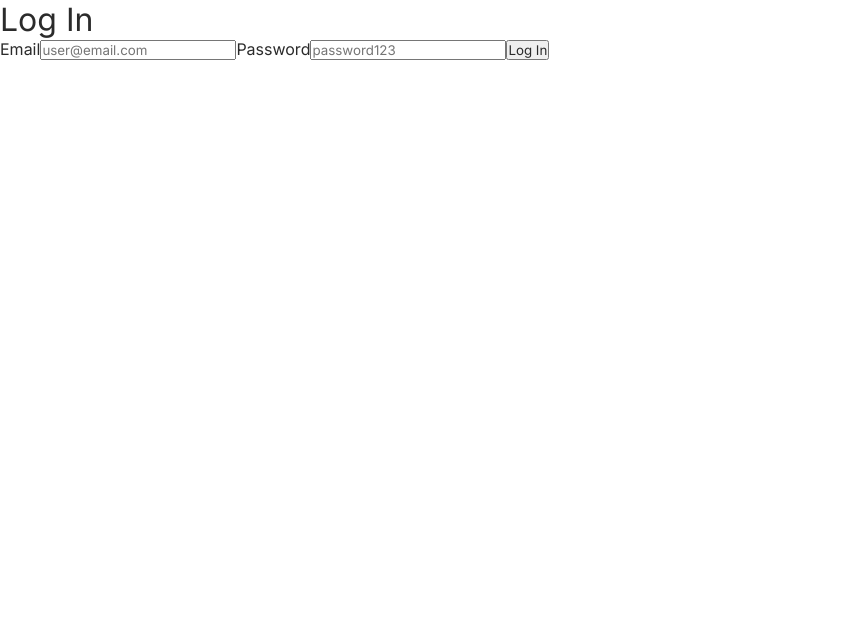
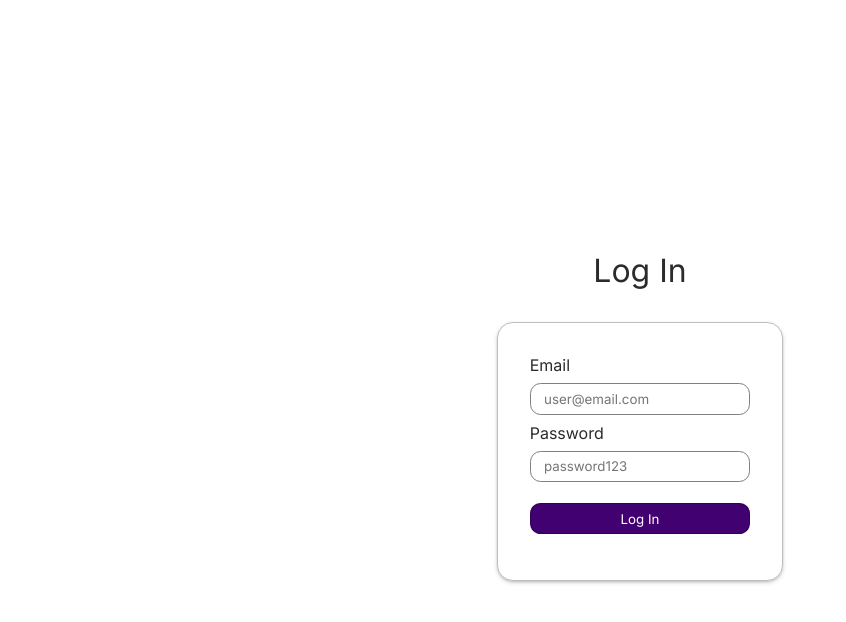
Before and after one commit to aidanlao/asocialadmin, a React (Create React App) app: page / in a window 1280 px wide. Shown: the top 622 px of the page, without its empty margins (0-846 px from the left). Built offline with nearby package versions, Linux system fonts and the light colour scheme.

Commit message:
Login page styling + Selected businesses glow

```diff
--- a/src/App.css
+++ b/src/App.css
@@ -527,3 +527,50 @@ border: none;
     display: none;
   }
 }
+
+.loginForm {
+  display: flex;
+  width: 100%;
+  min-height: 100vh;
+  justify-content: center;
+  align-items: center;
+  flex-direction: column;
+
+}
+.loginForm form {
+  display: flex;
+  flex-direction: column;
+  border: 1px solid rgba(0, 0, 0, 0.255);
+  padding: 2em;
+  box-shadow: rgba(50, 50, 93, 0.25) 0px 2px 5px -1px, rgba(0, 0, 0, 0.3) 0px 1px 3px -1px;
+  border-radius: 1em;
+  gap: 0.5em;
+}
+.loginForm h1 {
+  padding: 1em 0em;
+}
+.loginForm input {
+  padding: 0.5em 1em;
+  border-radius: 0.8em;
+  border: 1px solid grey;
+}
+.loginForm form button {
+  margin: 1em 0em;
+  padding: 0.5em 1em;
+  background-color: white;
+  border: 1px solid rgba(0, 0, 0, 0.253);
+  border-radius: 0.8em;
+  color: white;
+  background: #420171;
+  transition: 1s;
+}
+.loginForm form button:hover {
+  background: #7d38af;
+  cursor: pointer;
+}
+.selected {
+  -webkit-box-shadow: 0px 0px 20px -10px rgba(66,1,113,1);
+  -moz-box-shadow: 0px 0px 20px -10px rgba(66,1,113,1);
+  box-shadow: 0px 0px 20px -10px rgba(66,1,113,1);
+  outline: 1px solid rgba(66, 1, 113, 0.306);
+}
--- a/src/components/Login/index.js
+++ b/src/components/Login/index.js
@@ -21,7 +21,7 @@
 
     return (
       <div w="100%" h="100vh">
-        <div mx="1" maxW="md" p="9" borderWidth="1px" borderRadius="lg">
+        <div className="loginForm">
           <h1>
             Log In
           </h1>
--- a/src/components/businesses/business.js
+++ b/src/components/businesses/business.js
@@ -1,10 +1,11 @@
-export default function Business({ setCurrentBusiness, ...businessDetails  }) {
+export default function Business({ selected, setCurrentBusiness, ...businessDetails  }) {
 
     const { businessName } = businessDetails;
     const { id } = businessDetails;
+
     return (
         <>
-            <div onClick={() => {setCurrentBusiness({businessID: id, name: businessName})}} className="business">
+            <div className={"business " + `${selected}`} onClick={() => {setCurrentBusiness({businessID: id, name: businessName})}}>
                 <h1>{businessName}</h1>
             </div>
         </>
--- a/src/components/businesses/businesslist.js
+++ b/src/components/businesses/businesslist.js
@@ -3,14 +3,17 @@ import { useRewards } from "../../hooks/rewards"
 import { useBusiness } from "../../hooks/rewards";
 import { useEffect } from "react";
 import Business from "./business";
-export default function BusinessList({ setCurrentBusiness }) {
+export default function BusinessList({ currentBusiness, setCurrentBusiness }) {
     const { businesses, businessesLoading: isLoading} = useBusiness();
     let listItems;
+
     if (!isLoading) {
         listItems =  businesses?.map((business)=>{
             const data = business.data();
+            var selected = "";
+            business.id == currentBusiness.businessID ? selected = "selected" : selected = "";
             return (
-                <Business id={business.id} key={business.id} setCurrentBusiness={setCurrentBusiness} {...data}></Business>
+                <Business selected={selected} id={business.id} key={business.id} setCurrentBusiness={setCurrentBusiness} {...data}></Business>
           );})
     }
 
--- a/src/components/dashboard/index.js
+++ b/src/components/dashboard/index.js
@@ -40,7 +40,7 @@ export default function Dashboard() {
                             <div className="dashboard">
                                 <div className="businessSection">
                                     <h2>Businesses</h2>
-                                    <BusinessList setCurrentBusiness={setCurrentBusiness} />
+                                    <BusinessList currentBusiness={currentBusiness} setCurrentBusiness={setCurrentBusiness} />
                                 </div>
                                 <div className="rewardsSection">
                                     {currentBusiness ? (
--- a/src/hooks/rewards.js
+++ b/src/hooks/rewards.js
@@ -101,7 +101,6 @@ import {
 
   }
   export function useRewards(businessid, updateFlag) {
-    console.log('useRewards, ' + businessid);
     const [isLoading, setLoading] = useState(false);
     const [rewards, setRewards] = useState();
     const { user, isLoading: userLoading, error } = useAuth();
```
